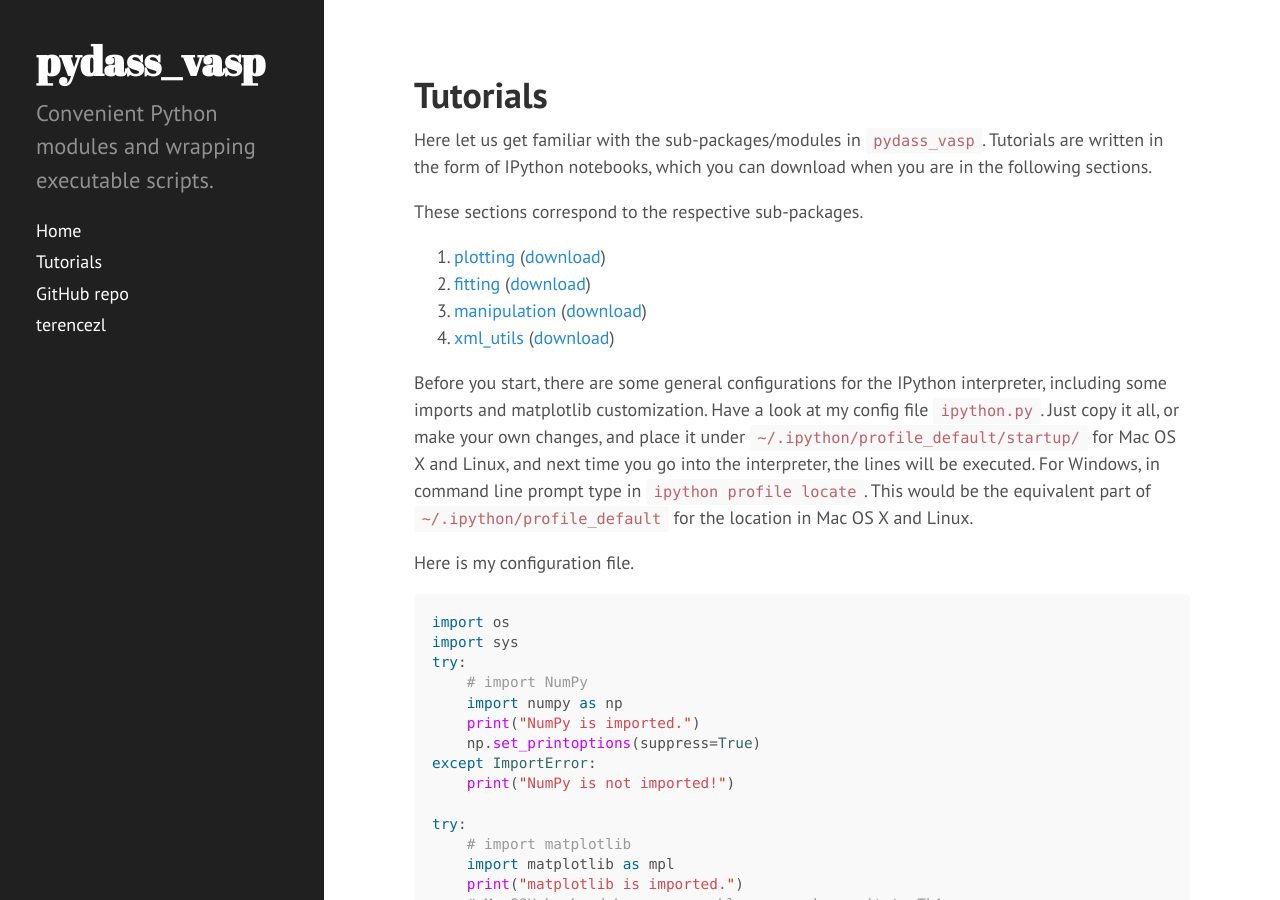
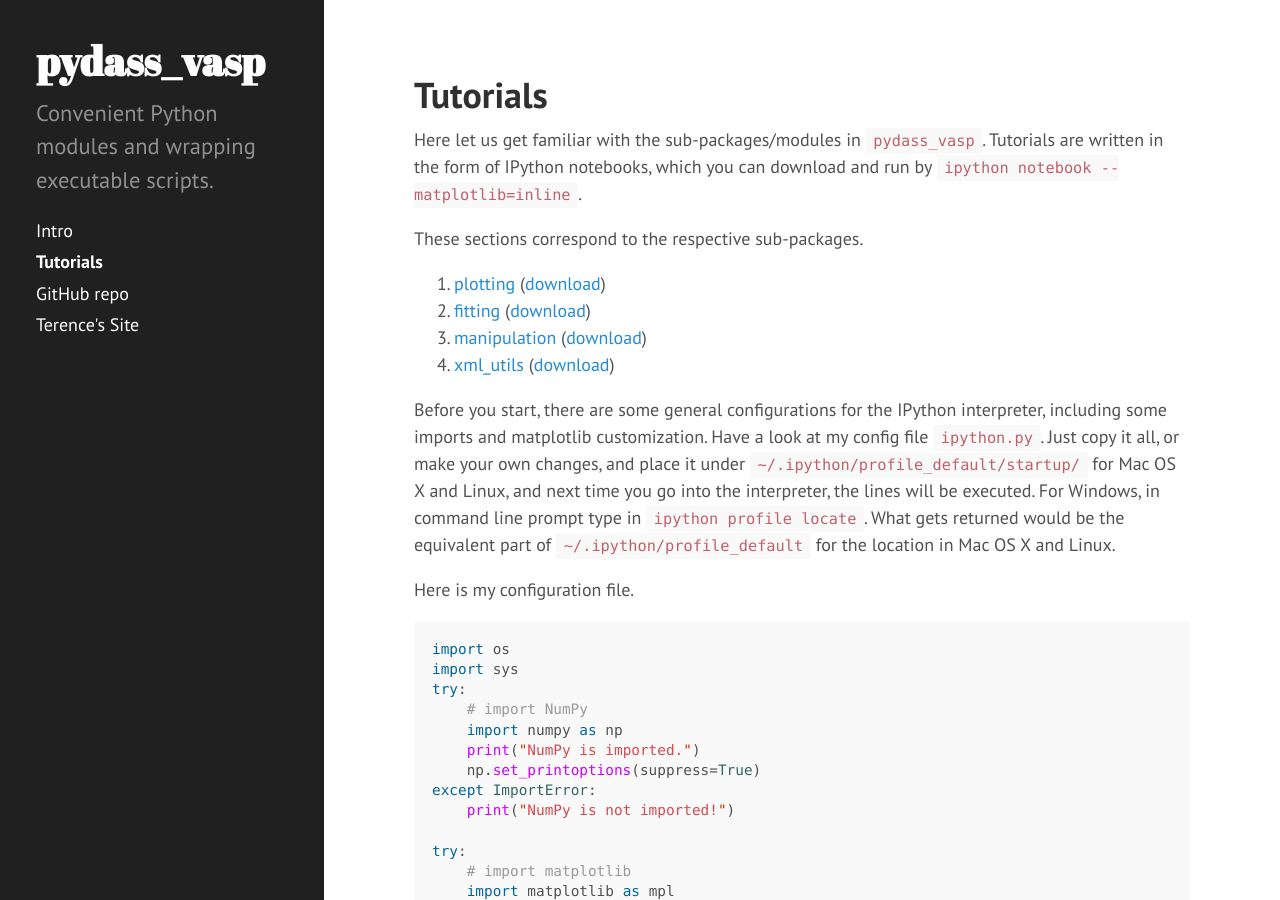
Before and after one commit to terencezl/pydass_vasp, a Jekyll site: the page built from tutorials/index.md, in a window 1280 px wide and 900 px high. Built offline with Jekyll 4.4.1, drawn with Linux system fonts in a browser that asks for light colours; Markdown is read by kramdown in place of the engine named in the settings.

Commit message:
highlight link

```diff
--- a/_includes/sidebar.html
+++ b/_includes/sidebar.html
@@ -10,25 +10,10 @@
     </div>
 
     <nav class="sidebar-nav">
-      <a class="sidebar-nav-item{% if page.url == site.baseurl %} active{% endif %}" href="{{ site.baseurl }}/">Home</a>
-
-      <!--{% comment %}-->
-        <!--The code below dynamically generates a sidebar nav of pages with-->
-        <!--`layout: page` in the front-matter. See readme for usage.-->
-      <!--{% endcomment %}-->
-
-      <!--{% assign pages_list = site.pages %}-->
-      <!--{% for node in pages_list %}-->
-        <!--{% if node.title != null %}-->
-          <!--{% if node.layout == "page" %}-->
-            <!--<a class="sidebar-nav-item{% if page.url == node.url %} active{% endif %}" href="{{ site.baseurl }}{{ node.url }}">{{ node.title }}</a>-->
-          <!--{% endif %}-->
-        <!--{% endif %}-->
-      <!--{% endfor %}-->
-
-      <a class="sidebar-nav-item" href="{{ site.baseurl }}/tutorials/">Tutorials</a>
+      <a class="sidebar-nav-item{% if page.url == '/' %} active{% endif %}" href="{{ site.baseurl }}/">Intro</a>
+      <a class="sidebar-nav-item{% if page.url == '/tutorials/' %} active{% endif %}" href="{{ site.baseurl }}/tutorials/">Tutorials</a>
       <a class="sidebar-nav-item" href="{{ site.github.repo }}">GitHub repo</a>
-      <a class="sidebar-nav-item" href="{{ site.author.url}}">terencezl</a>
+      <a class="sidebar-nav-item" href="{{ site.author.url}}">Terence's Site</a>
     </nav>
 
   </div>
--- a/tutorials/index.md
+++ b/tutorials/index.md
@@ -4,7 +4,7 @@ title: Tutorials
 ---
 
 Here let us get familiar with the sub-packages/modules in `pydass_vasp`. Tutorials are written in the form of
-IPython notebooks, which you can download when you are in the following sections.
+IPython notebooks, which you can download and run by `ipython notebook --matplotlib=inline`.
 
 These sections correspond to the respective sub-packages.
 
@@ -17,7 +17,7 @@ Before you start, there are some general configurations for the IPython interpre
 matplotlib customization. Have a look at my config file `ipython.py`. Just copy it all, or make your own changes, and
 place it under `~/.ipython/profile_default/startup/` for Mac OS X and Linux, and next time you go into the interpreter,
 the lines will be executed. For Windows, in command line prompt type in `ipython profile locate`.
-This would be the equivalent part of `~/.ipython/profile_default` for the location in Mac OS X and Linux.
+What gets returned would be the equivalent part of `~/.ipython/profile_default` for the location in Mac OS X and Linux.
 
 Here is my configuration file.
 
```
Also changed, not shown: index.md (+1 -0 lines).
